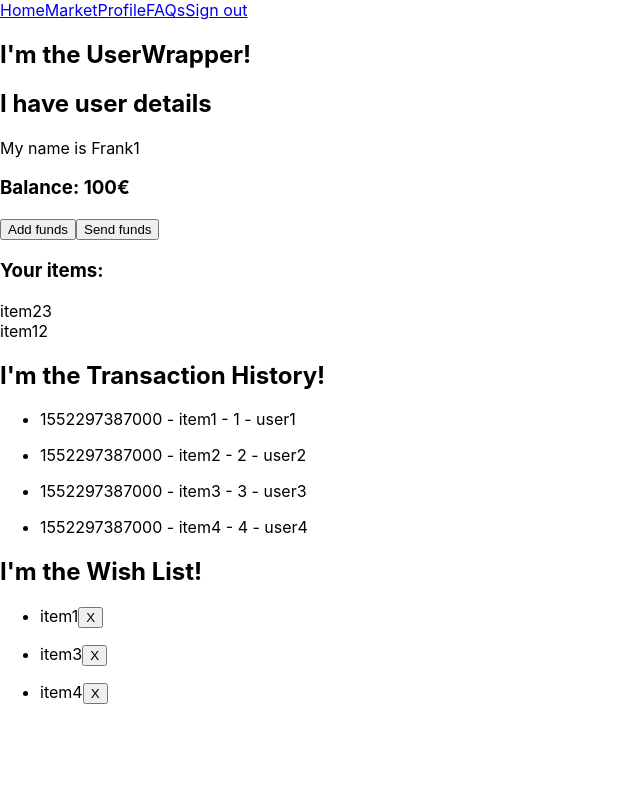
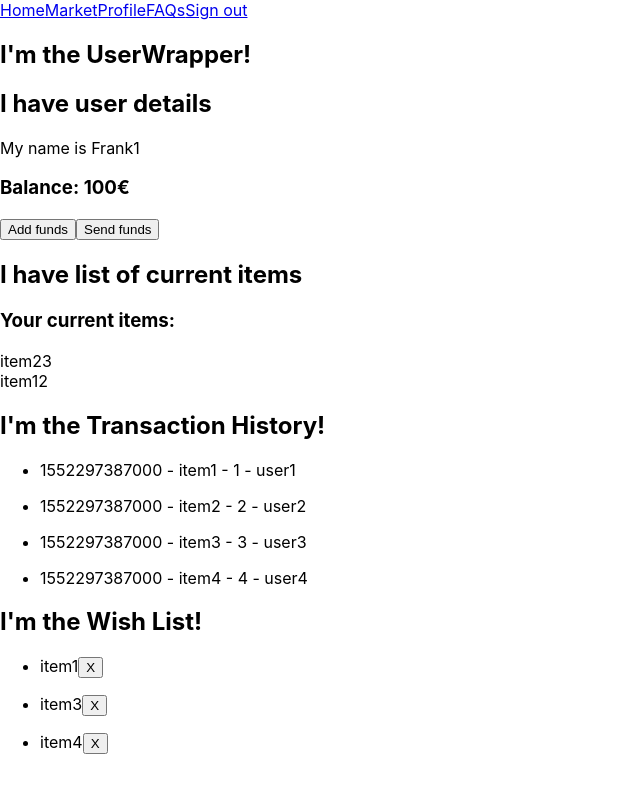
Before and after one commit to niftymarkets/client, a React (Create React App) app in the folder app/: page /user/123 in a window 1280 px wide. Shown: the top 792 px of the page, without its empty margins (0-640 px from the left). Built offline with nearby package versions, Linux system fonts and the light colour scheme.

Commit message:
Separate current user items into separate component

```diff
--- /dev/null
+++ b/app/src/components/user/CurrentItems.jsx
@@ -0,0 +1,22 @@
+import React, { Component } from 'react'
+
+class CurrentItems extends Component {
+  render() {
+    return (
+      <div>
+        <h2>I have list of current items</h2>
+        <div>
+          <h3>Your current items:</h3>
+          {
+            this.props.userItems.map(item => (
+              /* item(itemId) needs to target an Item card in state.item */
+              <div key={item}>{item}</div>
+            ))
+          }
+        </div>
+      </div>
+    );
+  }
+}
+
+export default CurrentItems
--- a/app/src/components/user/UserDetails.jsx
+++ b/app/src/components/user/UserDetails.jsx
@@ -11,15 +11,6 @@ class UserDetails extends Component {
           <button>Add funds</button>
           <button>Send funds</button>
         </div>
-        <div>
-          <h3>Your items:</h3>
-          {
-            this.props.userItems.map(item => (
-              /* item(itemId) needs to target an Item card in state.item */
-              <div key={item}>{item}</div>
-            ))
-          }
-        </div>
       </div>
     );
   }
--- a/app/src/components/user/UserWrapper.jsx
+++ b/app/src/components/user/UserWrapper.jsx
@@ -2,6 +2,7 @@ import React, { Component } from 'react'
 import TransactionHistory from './TransactionHistory'
 import Wishlist from './WishList'
 import UserDetails from './UserDetails'
+import CurrentItems from './CurrentItems'
 
 const user = {
   id: 'user1',
@@ -70,8 +71,9 @@ class UserWrapper extends Component {
         <UserDetails
           name={user.name}
           balance={user.balance}
-          userItems={user.userItems}
+
         />
+        <CurrentItems userItems={user.userItems} />
         <TransactionHistory transHist={user.transactionHistory} />
         <Wishlist wishList={user.wishList} />
       </div>
```
